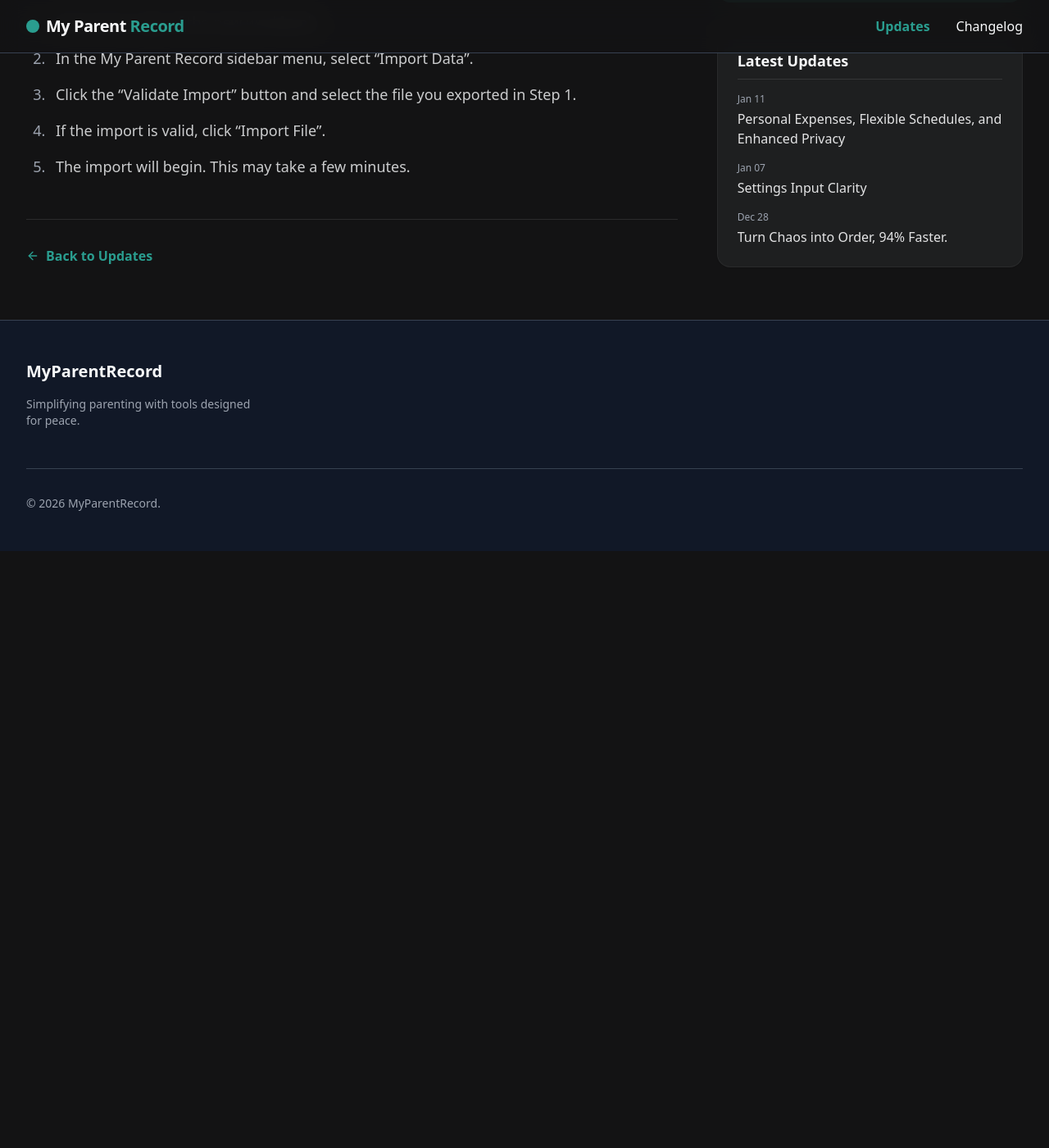
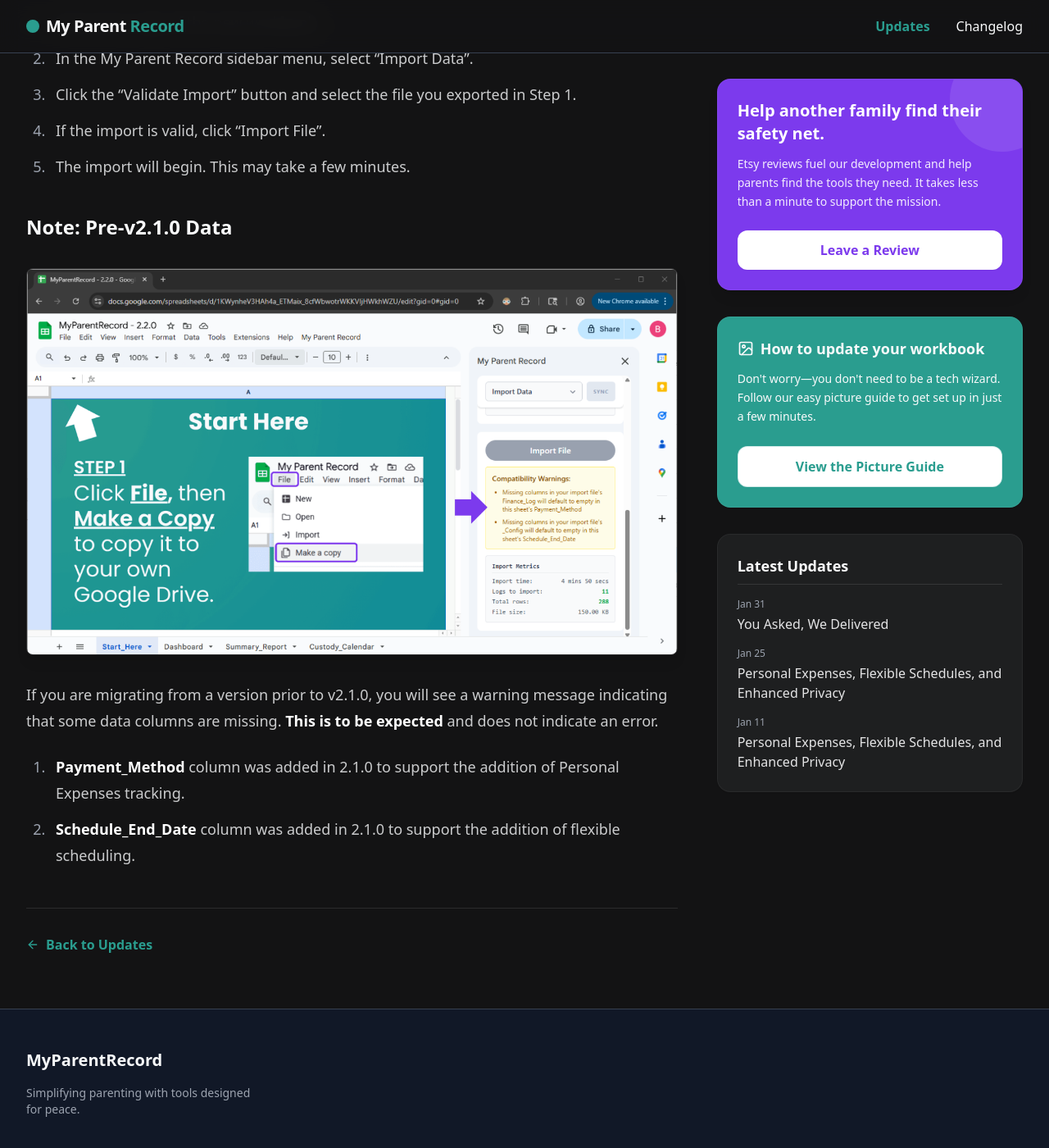
Before and after one commit to verascribe/myparentrecord-site, a Jekyll site: the page built from upgrade-guide.md, in a window 1280 px wide and 1400 px high, scrolled down 2504 px. Shown: the whole window at 82% size. Built offline with Jekyll 4.4.1, drawn with Linux system fonts in a browser that asks for light colours; nearby versions of some CDN libraries; before the commit the page ends 3176 px from its top, so only the background shows below that; some of the changed lines change nothing that is shown; some of the changed text lies outside the part shown.

Commit message:
feat: updates release pages for 2.21 and 2.3.1

```diff
--- a/_layouts/post.html
+++ b/_layouts/post.html
@@ -140,13 +140,13 @@
 
           <!-- Headline -->
           <h3 class="text-xl font-bold mb-3 relative z-10">
-            Help us keep the updates coming.
+            Help another family find their safety net.
           </h3>
 
           <!-- Body -->
           <p class="text-white/90 mb-6 text-sm relative z-10 leading-relaxed">
-            Reviews on Etsy help other families find us and fuel the development
-            of new features. It only takes a moment to support the project.
+            Etsy reviews fuel our development and help parents find the tools
+            they need. It takes less than a minute to support the mission.
           </p>
 
           <!-- Button -->
--- a/_posts/2026-01-11-v2-0-1.md
+++ b/_posts/2026-01-06-v2-0-1.md
@@ -1,7 +1,7 @@
 ---
 layout: post
 title: "Settings Input Clarity"
-date: 2026-01-07
+date: 2026-01-06
 category: Bug Fix
 # Announcement, Feature, Improvement, Bug Fix, Security, Engineering
 
--- /dev/null
+++ b/_posts/2026-01-25-v2-2-1.md
@@ -0,0 +1,120 @@
+---
+layout: post
+title: "Personal Expenses, Flexible Schedules, and Enhanced Privacy"
+date: 2026-01-25
+category: Feature
+# Announcement, Feature, Improvement, Bug Fix, Security, Engineering
+
+# Changelog specific data
+version: "2.2.1"
+release_type: minor
+changelog_groups:
+  - name: "Improvements"
+    items:
+      - "**Single-Child Smart Defaults:** In one-child households, the child dropdown auto-selects for you—just add the details and save."
+
+      - "**Finance Guardrails:** Reimbursable expenses now block negative numbers and auto-calculate owed amounts to keep your math perfect."
+
+      - "**Communication Logs Stay Clean:** We cleaned up the background lists so your spreadsheet stays organized and never sees 'mystery' data."
+
+      - "**Sync Bar Clarity:** Success messages fade away after three seconds to keep your view clean, but yellow or red alerts stay visible (and pulse gently) so you never miss an issue."
+
+      - "**Friendly, Plain English Alerts:** We replaced scary technical codes with clear, helpful messages. If the app needs permission or gets stuck, we now tell you exactly which button to click to fix it."
+
+      - "**Instant 'Try Again' Button:** Internet blip? Instead of reloading the whole page and losing your place, just hit the new 'Retry' button to save your data instantly without creating duplicates."
+
+      - "**Smarter Connection Checks:** We improved how the app handles slow internet. It now checks its connection immediately and stays calm if things are running a little behind, so you don't see unnecessary error screens."
+
+      - "**Smoother Data Saving:** We strengthened the system against random glitches to ensure your information is saved safely every time."
+
+      - "**Steadier Calendar Backfills:** Custody schedules always start at the very first event, keeping the timeline smooth."
+
+      - "**Reliable Import Cancels:** Stopping an import now ends immediately so you can move on without anxiety."
+
+      - "**Modern Communication Options:** The Communication category now includes WhatsApp, Snapchat, Facebook Messenger, Instagram, and X so you can record conversations on the channels you already use."
+
+  - name: "Bug Fixes"
+    items:
+      - "**Custom date windows now work exactly as chosen:** You can set a start date that’s earlier than your first logged event, and the dashboard, summary report, and custody calendar will simply show the dates you selected (with blank spots where no events exist). No more confusing “Start Date can’t be earlier…” error."
+
+      - "**Behind-the-scenes safeguard added:** We wrote an automated test to make sure this flexibility stays in place, so you can rely on the historical window you pick without surprises."
+
+      - "**Dates Save Correctly Again:** Logs now keep the exact date you chose, even across time zones, so there’s no more “day-early” surprises when you look back at your records."
+      - "**Custody Calendars Stay in Sync:** If you remove a child, parent, or relationship, the app now clearly warns you that the linked custody calendar will be cleaned up too. That keeps the sheet tidy and prevents orphaned calendars from lingering."
+
+      - "**Minute Picker Reliability:** The minute dropdowns in Schedule & Parenting → Third-Party Care now show every option as expected, making it easy to log precise care times."
+---
+
+## Summary
+
+In Version 2.2.1, we focused heavily on user pain points and error safety, and bug fixes.
+
+## The Improvements
+
+### 1. See All Your Events Without Fuss (User Requested!)
+
+The Complaint:
+
+> I logged an event and it's not showing up.
+
+**The Feature:** “All Time” now truly includes every entry you’ve ever recorded. Your Dashboard, Summary Report, and event form stay in sync automatically—no more missing notes because a rolling time window ended too soon or was too narrow.
+
+<img src="{{ '/assets/images/releases/v2-2-1/all-time.png' | relative_url }}" alt="All Time Filter" class="w-full rounded-lg border border-white/10 shadow-lg">
+
+**Every memory stays visible—on your terms.**
+
+We’ve renamed our core filters to be more intuitive, so the app speaks the same language you do:
+
+- "Historical Window" (formerly Date Range) is for looking back at what happened.
+
+- "Planning Horizon" (formerly Calendar View) is for looking ahead at what’s coming.
+
+**The New "All Time" Option**
+We’ve added a new "All Time" setting to the Historical Window. When selected, the app automatically stretches to include every single entry you’ve ever made—from your very first log to your most recent update.
+
+| Feature                  | "All Time" (New)                                                | Rolling Window                                       | Fixed Date Range                                                              |
+| ------------------------ | --------------------------------------------------------------- | ---------------------------------------------------- | ----------------------------------------------------------------------------- |
+| What it shows            | Every single log you've ever entered.                           | A set amount of time (e.g., "Last 30 Days").         | A specific start and end date (e.g., "Jan 1 to Mar 1").                       |
+| "The "Hands-Off" Factor" | Set it and forget it. Automatically grows as you add logs.      | Updates every day to only show the most recent info. | Stays frozen on those specific dates until you change them.                   |
+| Best Used For...         | Court-ready history. Ensuring no detail is ever missing.        | Day-to-day focus. Seeing what happened this month.   | Specific Events. Prepping for a mediation about a specific holiday or summer. |
+| Action Required          | None. It stretches to find your very first and very last entry. | None. It "moves" with you through the year.          | Manual. You have to update the dates yourself.                                |
+
+**A Note for Our Existing Users:** Because we respect the custom settings you’ve already perfected, we will not automatically change your current view. If you want your reports to default to the "All Time" view, just head over to Settings > Report View and update your preference. We want you to stay in the driver's seat.
+
+---
+
+### 2. Reflecting The Real Ways People Communicate (User Requested!)
+
+The Request:
+
+> If you take suggestions. A messenger option under communication would be nice. I am currently putting those under text.
+
+**Log It Where It Happens: Modern Communication**
+
+Life doesn't just happen in an inbox. We know that a quick check-in about pickup might happen on WhatsApp, or a shared photo might be sent via Instagram. Your records should reflect your reality.
+
+<img src="{{ '/assets/images/releases/v2-3-0/communications-methods.png' | relative_url }}" alt="Communication Methods" class="w-full rounded-lg border border-white/10 shadow-lg">
+
+The **Communication Log** now includes specific options for the channels you already use:
+
+- WhatsApp & Facebook Messenger
+- Snapchat & Instagram
+- X (formerly Twitter)
+
+**How to log your chat:**
+
+- Open the sidebar and choose the Communication category.
+- Select the Method you used (e.g., WhatsApp).
+- Save your entry.
+
+**Pro-Tip:** By being specific about where a conversation happened, you create a much stronger "paper trail" if you ever need to reference a specific thread later. It removes the "I can't remember where we talked about that" stress.
+
+---
+
+## A Note From Us: We Hear You
+
+Every major feature in this update started as an email or a message from a parent just like you.
+
+When you take the time to tell us, "I wish the app did this," or "This part is confusing," you aren't just helping yourself—you are building a better safety net for other parents navigating the same journey. The new "Personal Expense" tracker exists because one mom needed to prove her financial contribution in mediation. The new "Segmented Schedule" tool exists because a mom needed to handle a temporary custody shift without breaking her records.
+
+Your reality drives our roadmap. If there is something that would make your life easier or your records clearer, please let us know. We are listening.
--- /dev/null
+++ b/_posts/2026-01-30-v2-3-1.md
@@ -0,0 +1,181 @@
+---
+layout: post
+title: "You Asked, We Delivered"
+date: 2026-01-31
+category: Feature
+# Announcement, Feature, Improvement, Bug Fix, Security, Engineering
+
+# Changelog specific data
+version: "2.3.1"
+release_type: minor
+changelog_groups:
+  - name: "What’s New: Clarity & Peace of Mind"
+    items:
+      - '**A Clearer Privacy Promise:** We know "Google Permissions" can sound technical and intimidating. We’ve added a dedicated Privacy Policy sidebar that explains exactly what each permission means in plain, everyday language. We want you to feel 100% secure knowing exactly how your data is—and isn’t—being used.'
+
+      - "**Schedule Safety Guardrails:** Your schedule is the heartbeat of your planning. To ensure you never accidentally replace dates you didn't mean to, the app now clearly lists the exact date range about to be updated. A quick checkbox confirmation ensures that every change is intentional."
+
+      - '**Smarter, Faster Reporting:** Generating reports should be effortless. We’ve updated the date selection to "guide" you toward the months that actually contain data. This eliminates "empty" reports and saves you the frustration of trial and error.'
+
+  - name: "Improvements & Technical Fixes"
+    items:
+      - "**Communication Log Fix:** The Facebook Messenger option is now fully functional. You can select it and save your entries without interruptions."
+
+      - "**Calendar Syncing:** Fixed an issue where extending your planning horizon wouldn't automatically extend the schedule pattern. Everything now stays perfectly in sync."
+
+      - '**Smart Validation:** We’ve added "warning-only" protection to high-traffic sheets (like the Dashboard, Summary Report and Custody Calendar) to prevent accidental edits while still giving you the flexibility you need.'
+
+      - '**Data Cleanliness:** Entries for money and night exchanges now prevent "0" or negative values, ensuring your financial and custody records remain accurate and professional.'
+
+      - "**Field Logic:** Parent and initiator fields now unlock more reliably once a child is selected, making data entry feel intuitive rather than restrictive."
+
+      - '**The "Invisible" Security Guard:** Every time you log an event, the app now runs a silent background check. It verifies every detail and ensures your records are saved cleanly—even if Google''s storage services are having a slow day. You won''t see it working, but you''ll feel the reliability.'
+---
+
+## New Features: Designed by You
+
+We’ve been listening closely to your feedback, and this update is all about making your co-parenting workflow as smooth and secure as possible.
+
+## The Improvements
+
+### 1. Plan Further with 8-Week Rhythms
+
+The Request:
+
+> hey! is there any way to make the schedule grid longer? we do a 4 week rotation and right now i have to manually fix it every month. an 8 week option would be a lifesaver honestly lol
+
+Managing summer camp splits or every-other-month rotations shouldn't feel like a puzzle. We’ve expanded the custom schedule grid to a full eight weeks. Now you can map out longer repeating patterns in one go, without the need to constantly adjust the schedule.
+
+<img src="{{ '/assets/images/releases/v2-3-0/8-week-grid.png' | relative_url }}" alt="8-Week Grid" class="w-full rounded-lg border border-white/10 shadow-lg">
+
+---
+
+### 2. Multi-Child Logging: Save Once, Sync Everywhere
+
+The Request:
+
+> loving the app but quick question. is there a way to log one thing for all 3 kids at once? i have to type the same doctor visit 3 times and it takes forever. would love a ‘select all’ button
+
+If all the kids were at the same doctor’s visit, you shouldn't have to type it three times. You can now log a single event for multiple children simultaneously. The app handles the heavy lifting, ensuring each child’s individual record is updated correctly, even if they have different parent combinations.
+
+<img src="{{ '/assets/images/releases/v2-3-0/multi-child-logging.png' | relative_url }}" alt="Multi-Child Logging" class="w-full rounded-lg border border-white/10 shadow-lg">
+
+---
+
+### 3. Clean Up Records with One-Click Delete
+
+The Request:
+
+> ugh i accidentally logged the same payment twice on the sidebar. how do i get rid of it? i dont want my lawyer to think im padding the records if i print this out today. can we just have a delete button?
+
+We’ve simplified how you manage your history. You can now fully remove an event log directly from the sidebar. Simply select a row in your Summary Report and hit “Delete Selected Event.” It’s the fastest way to tidy up duplicates or accidental entries so your shared timeline stays professional and accurate.
+
+<img src="{{ '/assets/images/releases/v2-3-0/delete-selected-event.png' | relative_url }}" alt="Delete Selected Event" class="w-full rounded-lg border border-white/10 shadow-lg">
+
+---
+
+### 4. The "Escape Hatch" Emergency Backup
+
+The Request:
+
+> i'm super paranoid... if google crashes or the app breaks do i lose all my logs?? i have important stuff in here. can we have a way to just download a backup for ourselves just in case?
+
+Your records are more than just data—they are your peace of mind and, often, your legal protection. We’ve upgraded our backup functionality so you can grab a fresh, external copy of your data whenever you want. Even if the main app ever experiences a hiccup, your court-ready logs and caregiving notes remain accessible to you.
+
+<img src="{{ '/assets/images/releases/v2-3-0/emergency-backup.png' | relative_url }}" alt="Emergency Backup" class="w-full rounded-lg border border-white/10 shadow-lg">
+
+**How to access it:**
+
+- Open the 'My Parent Record' Menu.
+- Select Emergency Backup.
+- Choose your settings and let the app save your records directly to your Google Drive.
+
+**Why this is different (and why you need it):**
+
+We already have export tools in the app, but they serve different purposes. Here is the breakdown:
+
+| Feature          | Best For...                         | Where it Saves    | File Format                    |
+| ---------------- | ----------------------------------- | ----------------- | ------------------------------ |
+| Standard Export  | Upgrading your app or moving data.  | Your Desktop      | JSON (App-readable)            |
+| Emergency Backup | Long-term security & peace of mind. | Your Google Drive | JSON + CSV (Spreadsheet-ready) |
+
+---
+
+## ICYMI: 2.2.1
+
+### See All Your Events Without Fuss (User Requested!)
+
+The Complaint:
+
+> I logged an event and it's not showing up.
+
+**The Feature:** “All Time” now truly includes every entry you’ve ever recorded. Your Dashboard, Summary Report, and event form stay in sync automatically—no more missing notes because a rolling time window ended too soon or was too narrow.
+
+<img src="{{ '/assets/images/releases/v2-3-0/all-time.png' | relative_url }}" alt="All Time Filter" class="w-full rounded-lg border border-white/10 shadow-lg">
+
+**Every memory stays visible—on your terms.**
+
+We’ve renamed our core filters to be more intuitive, so the app speaks the same language you do:
+
+- "Historical Window" (formerly Date Range) is for looking back at what happened.
+
+- "Planning Horizon" (formerly Calendar View) is for looking ahead at what’s coming.
+
+**The New "All Time" Option**
+We’ve added a new "All Time" setting to the Historical Window. When selected, the app automatically stretches to include every single entry you’ve ever made—from your very first log to your most recent update.
+
+| Feature                  | "All Time" (New)                                                | Rolling Window                                       | Fixed Date Range                                                              |
+| ------------------------ | --------------------------------------------------------------- | ---------------------------------------------------- | ----------------------------------------------------------------------------- |
+| What it shows            | Every single log you've ever entered.                           | A set amount of time (e.g., "Last 30 Days").         | A specific start and end date (e.g., "Jan 1 to Mar 1").                       |
+| "The "Hands-Off" Factor" | Set it and forget it. Automatically grows as you add logs.      | Updates every day to only show the most recent info. | Stays frozen on those specific dates until you change them.                   |
+| Best Used For...         | Court-ready history. Ensuring no detail is ever missing.        | Day-to-day focus. Seeing what happened this month.   | Specific Events. Prepping for a mediation about a specific holiday or summer. |
+| Action Required          | None. It stretches to find your very first and very last entry. | None. It "moves" with you through the year.          | Manual. You have to update the dates yourself.                                |
+
+**A Note for Our Existing Users:** Because we respect the custom settings you’ve already perfected, we will not automatically change your current view. If you want your reports to default to the "All Time" view, just head over to Settings > Report View and update your preference. We want you to stay in the driver's seat.
+
+---
+
+### Reflecting The Real Ways People Communicate (User Requested!)
+
+The Request:
+
+> If you take suggestions. A messenger option under communication would be nice. I am currently putting those under text.
+
+**Log It Where It Happens: Modern Communication**
+
+Life doesn't just happen in an inbox. We know that a quick check-in about pickup might happen on WhatsApp, or a shared photo might be sent via Instagram. Your records should reflect your reality.
+
+<img src="{{ '/assets/images/releases/v2-3-0/communications-methods.png' | relative_url }}" alt="Communication Methods" class="w-full rounded-lg border border-white/10 shadow-lg">
+
+The **Communication Log** now includes specific options for the channels you already use:
+
+- WhatsApp & Facebook Messenger
+- Snapchat & Instagram
+- X (formerly Twitter)
+
+**How to log your chat:**
+
+- Open the sidebar and choose the Communication category.
+- Select the Method you used (e.g., WhatsApp).
+- Save your entry.
+
+**Pro-Tip:** By being specific about where a conversation happened, you create a much stronger "paper trail" if you ever need to reference a specific thread later. It removes the "I can't remember where we talked about that" stress.
+
+---
+
+## A Note From Us: We Hear You
+
+Every major feature in this update started as a message from a parent just like you.
+
+When you take the time to tell us, “I wish the app did this,” or “I’m worried about my data,” you aren’t just helping yourself—you’re building a better safety net for every other parent using this tool. The new 8-week schedule grid exists because a dad needed to map out a month-on, month-off rotation without the headache of manual overrides. The new “Escape Hatch” backup exists because a parent needed to know their court-ready history was safe, no matter what.
+
+Your reality drives our roadmap. If there is something that would make your life easier or your records clearer, please let us know. We are listening.
+
+## A Small Favor: Help Us Reach More Parents
+
+We are a small team, and we rely entirely on word-of-mouth. If this app has given you a little more peace of mind, would you consider leaving a quick review on Etsy? It takes less than 60 seconds, but for a parent searching for a "safety net" in a tough moment, your review might be the reason they finally find the tool they need. You’re not just helping us; you’re helping another parent find their footing.
+
+<!-- Button -->
+
+<a href="https://www.etsy.com/your/purchases" target="_blank" class="block w-full text-center bg-[#7c3aed] text-[#ffffff] font-bold py-3 rounded-xl relative z-10 shadow-sm no-underline hover:no-underline" style="color:#ffffff!important;"> Leave a Review
+</a>
--- a/upgrade-guide.md
+++ b/upgrade-guide.md
@@ -37,3 +37,12 @@
 3. Click the "Validate Import" button and select the file you exported in Step 1.
 4. If the import is valid, click "Import File".
 5. The import will begin. This may take a few minutes.
+
+### Note: Pre-v2.1.0 Data
+
+<img src="{{ '/assets/images/guides/upgrade-guide/import-warning-pre-210-data.png' | relative_url }}" alt="Import Data" class="w-full rounded-lg border border-white/10 shadow-lg">
+
+If you are migrating from a version prior to v2.1.0, you will see a warning message indicating that some data columns are missing. **This is to be expected** and does not indicate an error.
+
+1. **Payment_Method** column was added in 2.1.0 to support the addition of Personal Expenses tracking.
+2. **Schedule_End_Date** column was added in 2.1.0 to support the addition of flexible scheduling.
```
Also changed, not shown: assets/images/guides/upgrade-guide/import-warning-pre-210-data.png (added), assets/images/releases/v2-2-1/all-time.png (added), assets/images/releases/v2-2-1/communications-methods.png (added), assets/images/releases/v2-3-0/8-week-grid.png (added), assets/images/releases/v2-3-0/all-time.png (added), assets/images/releases/v2-3-0/communications-methods.png (added), assets/images/releases/v2-3-0/delete-selected-event.png (added), assets/images/releases/v2-3-0/emergency-backup.png (added), assets/images/releases/v2-3-0/multi-child-logging.png (added).
